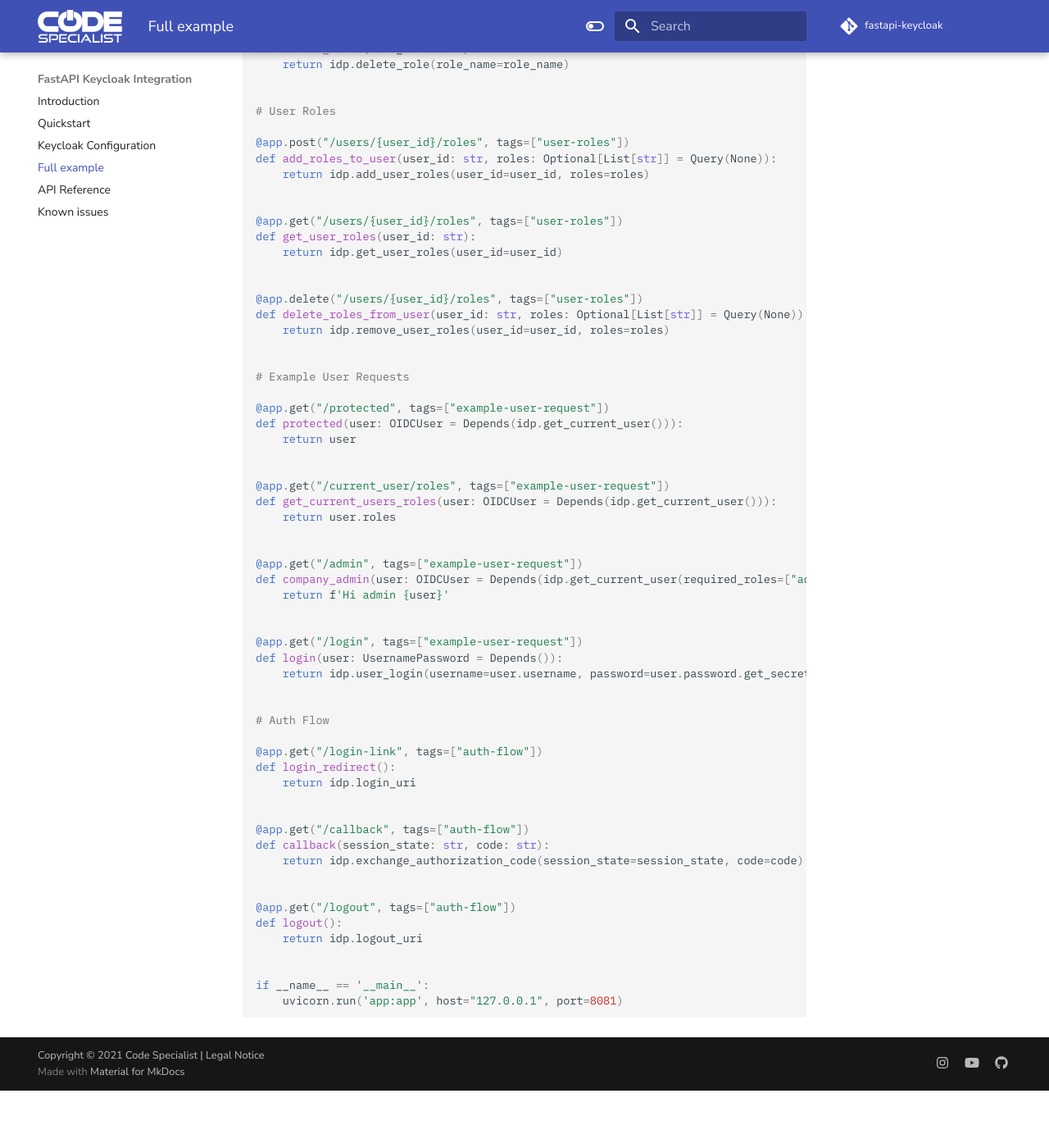
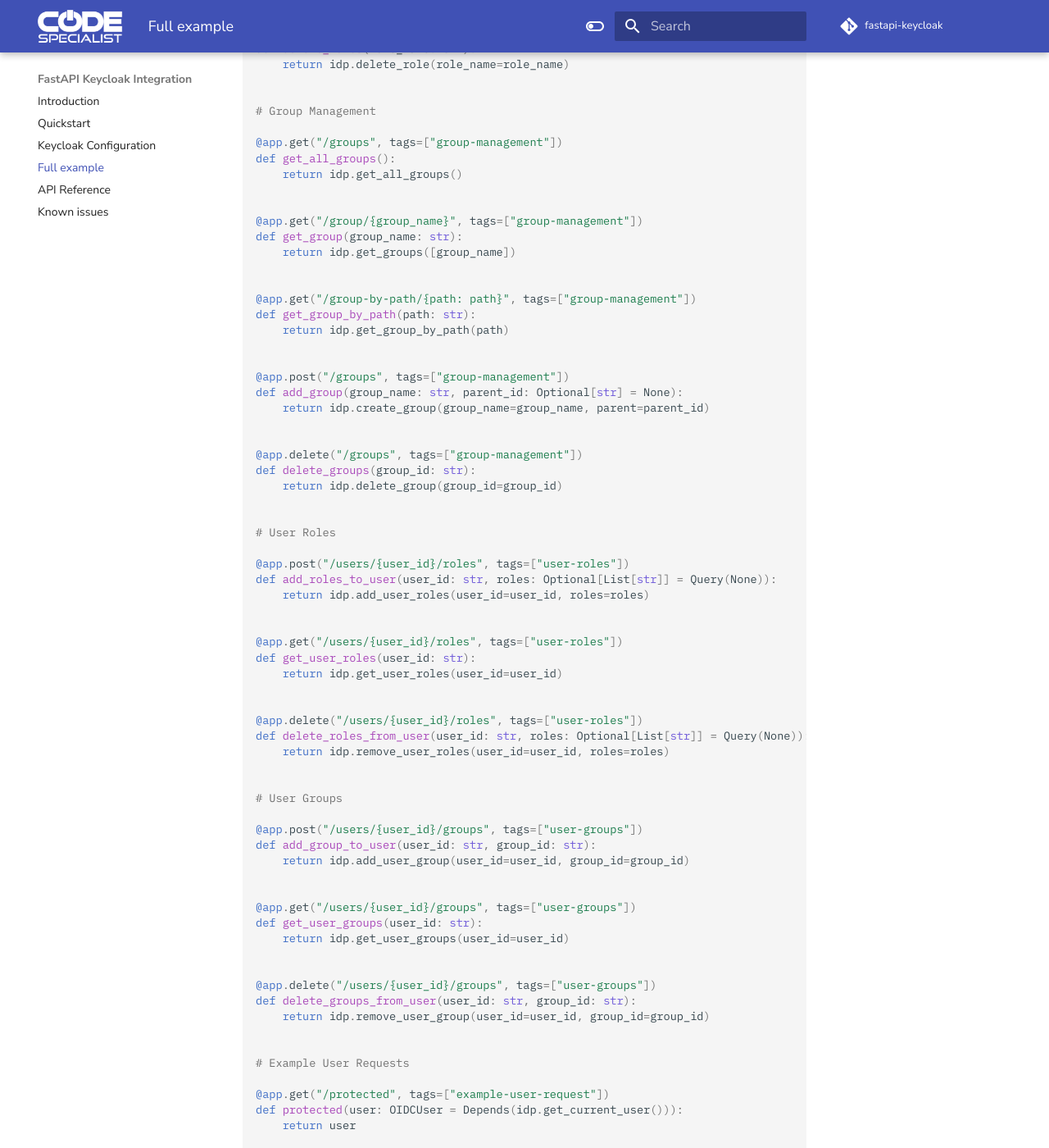
Before and after one commit to code-specialist/fastapi-keycloak, an MkDocs documentation site: the page built from docs/full_example.md, in a window 1280 px wide and 1400 px high, scrolled down 2097 px. Shown: the whole window at 82% size. Built offline with MkDocs 1.6.1 and Material for MkDocs 9.7.7, drawn with Linux system fonts in a browser that asks for light colours; comment, search, counter and statistics services are not loaded; before the commit the page ends 3427 px from its top, so only the background shows below that.

Commit message:
updated docs

```diff
--- a/docs/full_example.md
+++ b/docs/full_example.md
@@ -107,6 +107,33 @@ def delete_roles(role_name: str):
     return idp.delete_role(role_name=role_name)
 
 
+# Group Management
+
+@app.get("/groups", tags=["group-management"])
+def get_all_groups():
+    return idp.get_all_groups()
+
+
+@app.get("/group/{group_name}", tags=["group-management"])
+def get_group(group_name: str):
+    return idp.get_groups([group_name])
+
+
+@app.get("/group-by-path/{path: path}", tags=["group-management"])
+def get_group_by_path(path: str):
+    return idp.get_group_by_path(path)
+
+
+@app.post("/groups", tags=["group-management"])
+def add_group(group_name: str, parent_id: Optional[str] = None):
+    return idp.create_group(group_name=group_name, parent=parent_id)
+
+
+@app.delete("/groups", tags=["group-management"])
+def delete_groups(group_id: str):
+    return idp.delete_group(group_id=group_id)
+
+
 # User Roles
 
 @app.post("/users/{user_id}/roles", tags=["user-roles"])
@@ -122,6 +149,23 @@ def get_user_roles(user_id: str):
 @app.delete("/users/{user_id}/roles", tags=["user-roles"])
 def delete_roles_from_user(user_id: str, roles: Optional[List[str]] = Query(None)):
     return idp.remove_user_roles(user_id=user_id, roles=roles)
+
+
+# User Groups
+
+@app.post("/users/{user_id}/groups", tags=["user-groups"])
+def add_group_to_user(user_id: str, group_id: str):
+    return idp.add_user_group(user_id=user_id, group_id=group_id)
+
+
+@app.get("/users/{user_id}/groups", tags=["user-groups"])
+def get_user_groups(user_id: str):
+    return idp.get_user_groups(user_id=user_id)
+
+
+@app.delete("/users/{user_id}/groups", tags=["user-groups"])
+def delete_groups_from_user(user_id: str, group_id: str):
+    return idp.remove_user_group(user_id=user_id, group_id=group_id)
 
 
 # Example User Requests
--- a/fastapi_keycloak/__init__.py
+++ b/fastapi_keycloak/__init__.py
@@ -1,6 +1,6 @@
 """Keycloak API Client for integrating authentication and authorization with FastAPI"""
 
-__version__ = "0.1a0"
+__version__ = "0.3a0"
 
 from fastapi_keycloak.api import FastAPIKeycloak
 from fastapi_keycloak.model import OIDCUser, UsernamePassword, HTTPMethod, KeycloakError, KeycloakUser, KeycloakToken, KeycloakRole, KeycloakIdentityProvider, KeycloakGroup
--- a/pyproject.toml
+++ b/pyproject.toml
@@ -48,5 +48,4 @@ dependencies = [
 ]
 
 [project.urls]
-Documentation = "https://github.com/code-specialist/fastapi-keycloak"
-Source = "https://github.com/code-specialist/fastapi-keycloak/archive/refs/tags/0.0.2a.tar.gz"
+Documentation = "https://fastapi-keycloak.code-specialist.com/"
```
Also changed, not shown: other parts of docs/full_example.md (+1 -1 lines), README.md (+1 -0 lines).
